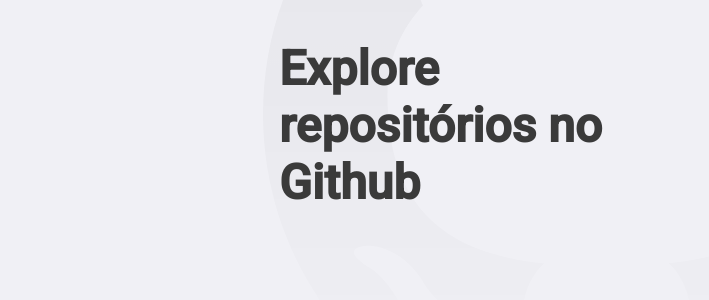
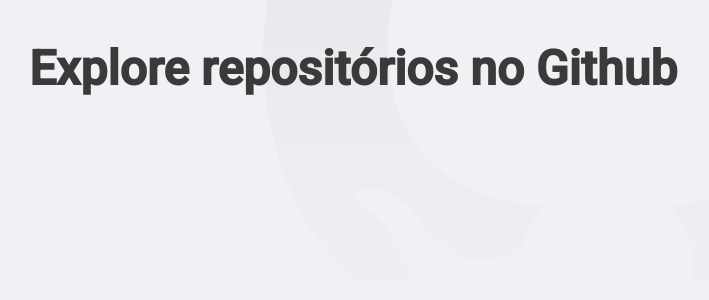
Before and after one commit to yankaique/github-explorer-reactjs, a React (Create React App) app in the folder frontend/: page / in a window 1280 px wide. Shown: the top 300 px of the page, without its empty margins (151-860 px from the left). Built offline with nearby package versions, Linux system fonts and the light colour scheme.

Commit message:
new import global styles

```diff
--- a/frontend/src/App.tsx
+++ b/frontend/src/App.tsx
@@ -2,10 +2,15 @@
 import { BrowserRouter } from 'react-router-dom';
 import Routes from './routes';
 
+import GlobalStyle from './styles/global';
+
 const App: React.FC = () => (
-  <BrowserRouter>
-    <Routes />
-  </BrowserRouter>
+  <>
+    <BrowserRouter>
+      <Routes />
+    </BrowserRouter>
+    <GlobalStyle />
+  </>
 );
 
 export default App;
--- a/frontend/src/routes/index.tsx
+++ b/frontend/src/routes/index.tsx
@@ -3,8 +3,6 @@
 
 import Dashboard from '../pages/Dashboard';
 import Repository from '../pages/Repository';
-
-import GlobalStyle from '../styles/global';
 
 const Routes: React.FC = () => (
   <>
@@ -12,7 +10,6 @@
       <Route exact path="/" component={Dashboard} />
       <Route exactly path="/repository" component={Repository} />
     </Switch>
-    <GlobalStyle />
   </>
 );
 
--- a/frontend/src/styles/global.ts
+++ b/frontend/src/styles/global.ts
@@ -1,6 +1,6 @@
 import { createGlobalStyle } from 'styled-components';
 
-import githubBrackground from '../assets/github-background.svg';
+import githubBackground from '../assets/github-background.svg';
 
 export default createGlobalStyle`
   * {
@@ -11,7 +11,7 @@
   }
 
   body {
-    background: #F0F0F5 url(${githubBrackground}) no-repeat 70%;
+    background: #F0F0F5 url(${githubBackground}) no-repeat 70%;
     --webkit-font-smoothing: antialiased;
   }
 
@@ -20,7 +20,7 @@
   }
 
   #root {
-    max-width: 460px;
+    max-width: 960px;
     margin: 0 auto;
     padding: 40px 20px;
   }
```
